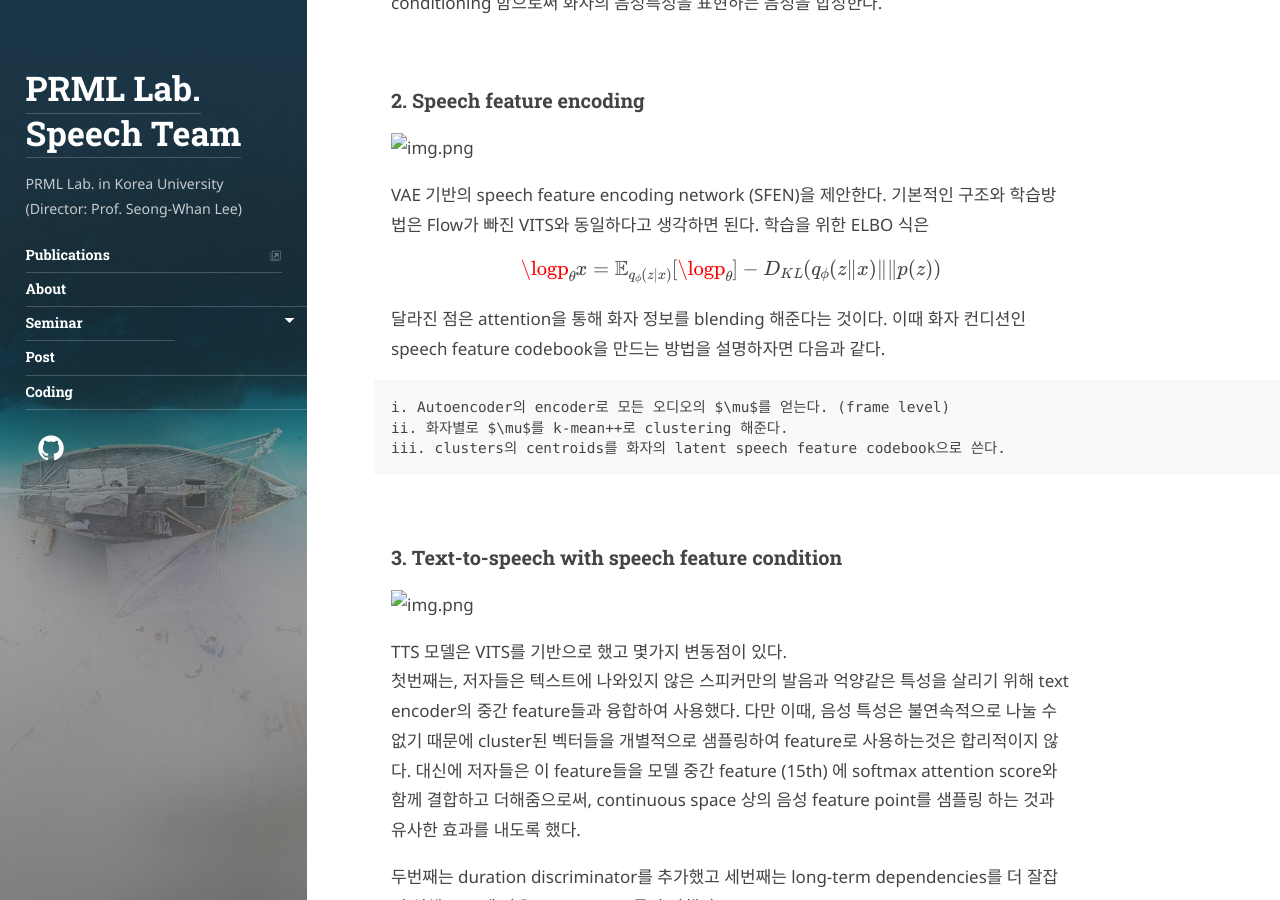
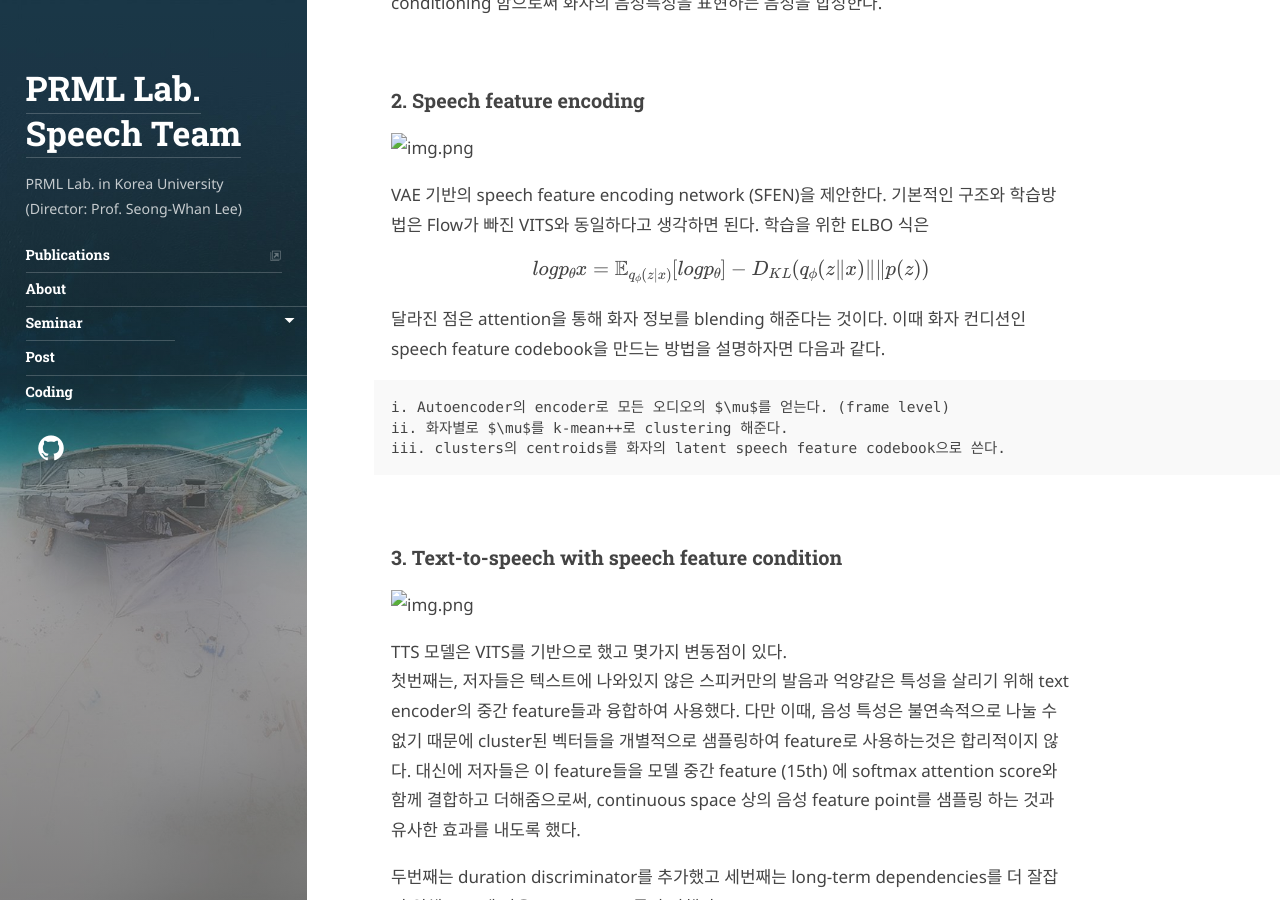
Before and after one commit to speech-team-korea/speech-team-korea.github.io, a Jekyll site: the page built from _posts/text-to-speech/2023-12-21-ELF.md, in a window 1280 px wide and 900 px high, scrolled down 1251 px. Built offline with Jekyll 4.4.1, drawn with Linux system fonts in a browser that asks for light colours; some web fonts are replaced; comment, search, counter and statistics services are not loaded.

Commit message:
Update 2023-12-21-ELF.md

```diff
--- a/_posts/text-to-speech/2023-12-21-ELF.md
+++ b/_posts/text-to-speech/2023-12-21-ELF.md
@@ -46,7 +46,7 @@ VAE 기반의 speech feature encoding network (SFEN)을 제안한다.
 학습을 위한 ELBO 식은
 
 $$
-\logp_{\theta}x = \mathbb{E}_{q_{\phi}(z|x)}[\logp_{\theta}] - D_{KL}(q_{\phi}(z\|x)\|\|p(z))
+logp_{\theta}x = \mathbb{E}_{q_{\phi}(z|x)}[logp_{\theta}] - D_{KL}(q_{\phi}(z\|x)\|\|p(z))
 $$
 
 달라진 점은 attention을 통해 화자 정보를 blending 해준다는 것이다.
```
